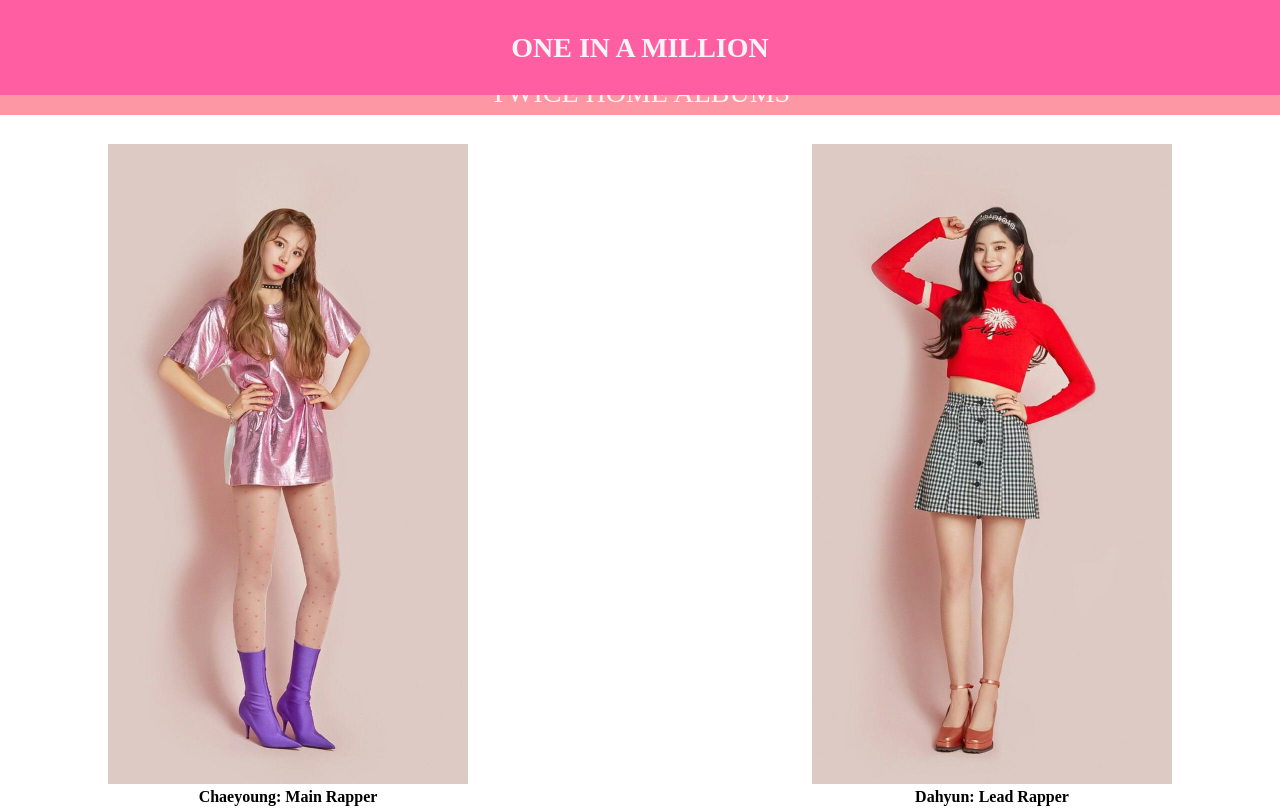
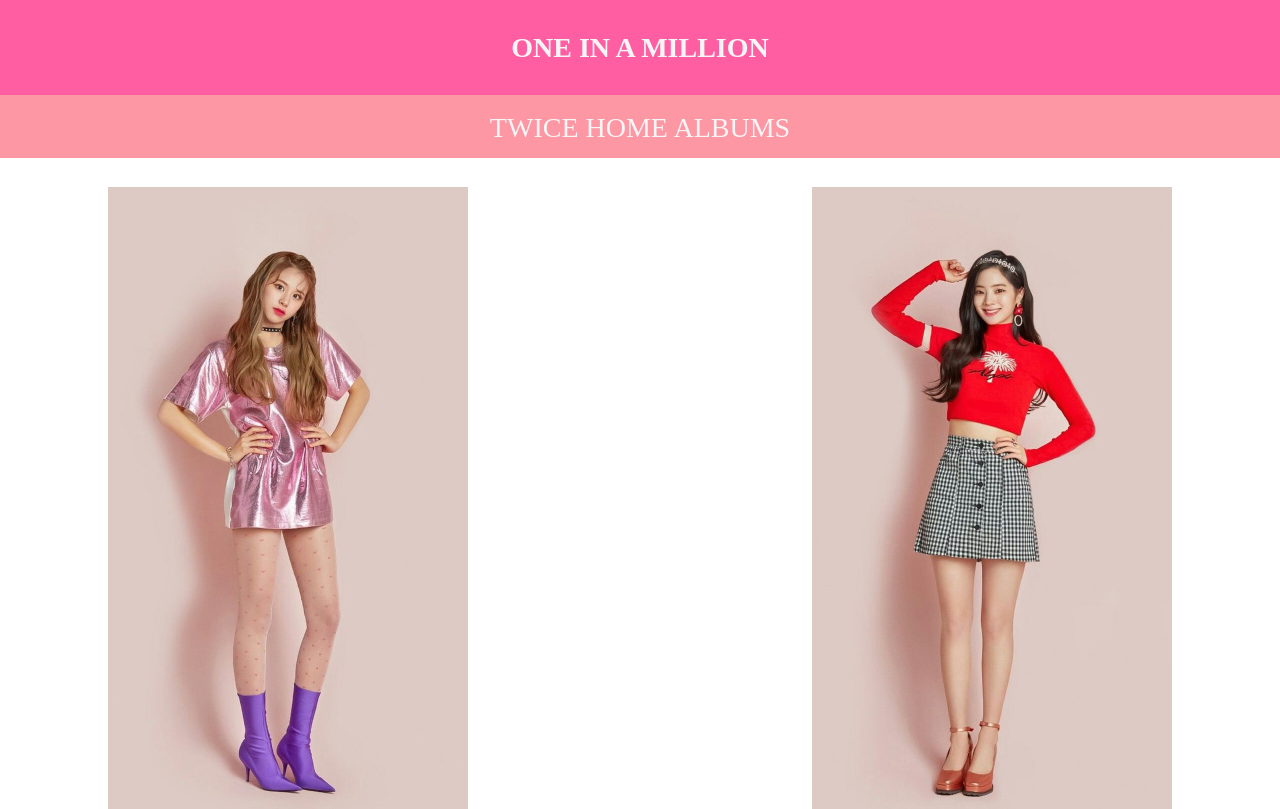
Before and after one commit to Harayku/Web-Dev, a plain HTML site: page project_HTML/Home.html in a window 1280 px wide. Shown: the top 809 px of the page. Drawn offline with Linux system fonts and the light colour scheme.

Commit message:
adjusting

```diff
--- a/project_CSS/style.css
+++ b/project_CSS/style.css
@@ -11,8 +11,8 @@
 #header-nav{
     background-color: #fe97a4;
     text-align: center;
-    padding-top : 6%;
-    padding-bottom : .5%;
+    padding-top : 4em;
+    padding-bottom : .5em;
 }
 
 h5{
```
